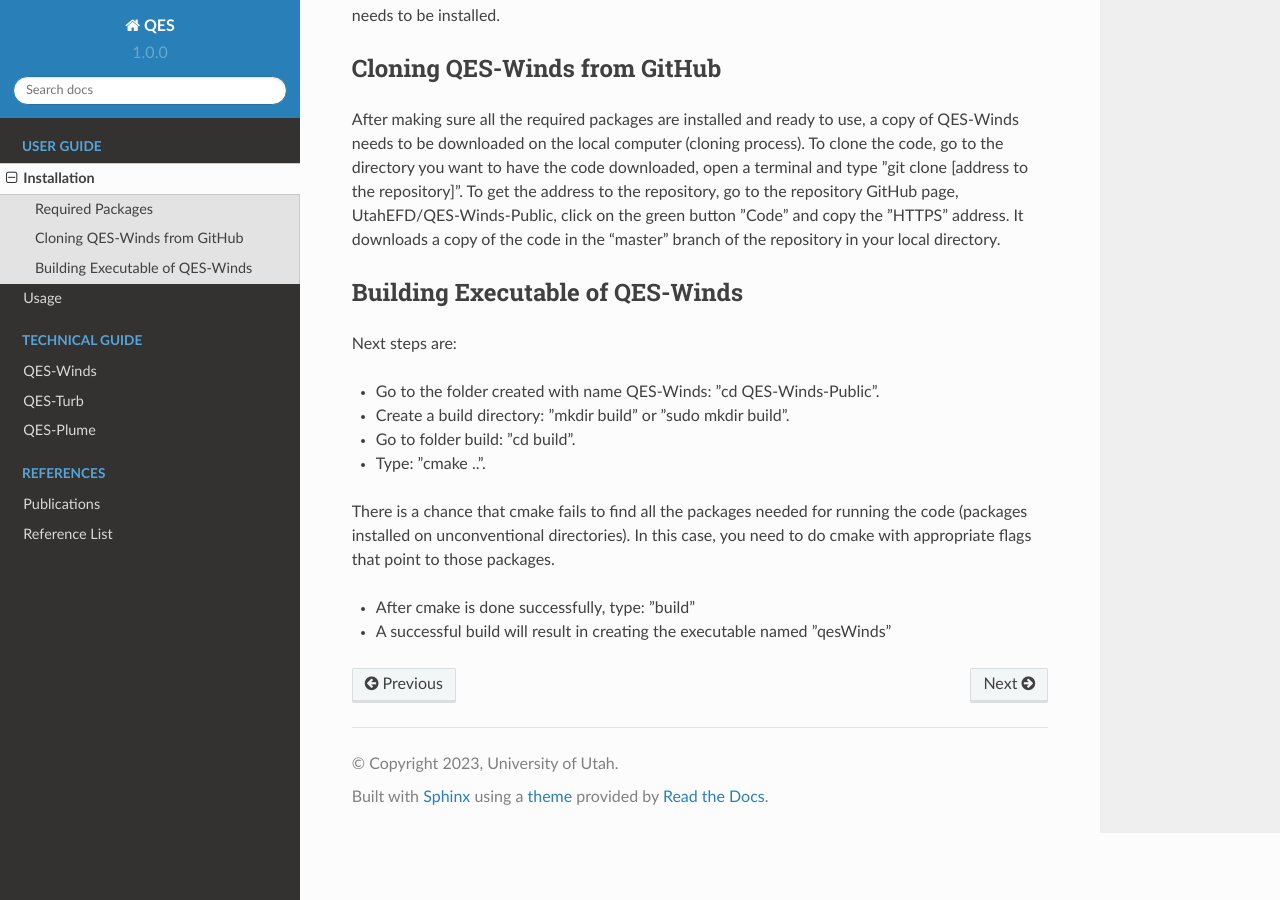
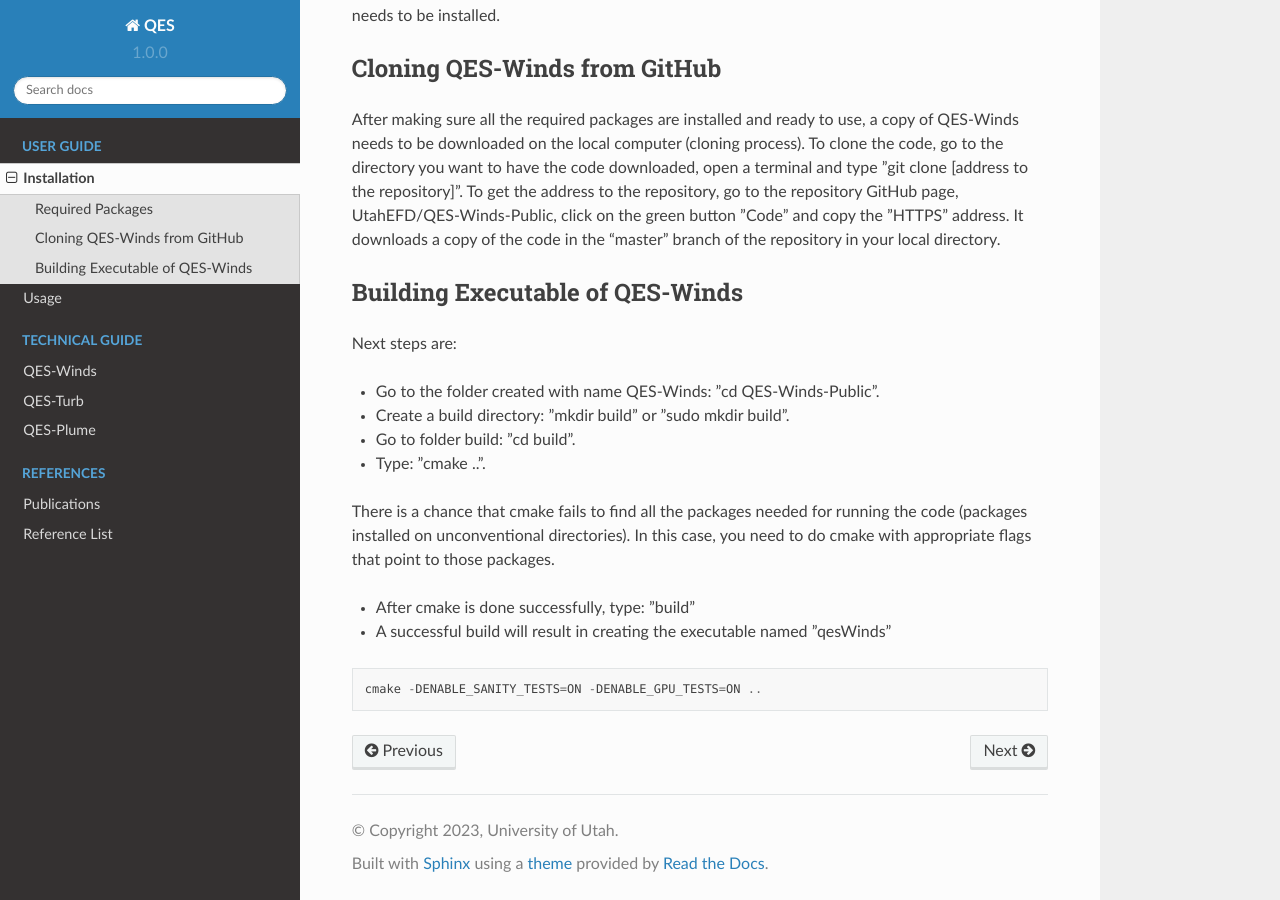
Before and after one commit to fmargairaz/rtd-tutorial, a Sphinx documentation site: the page built from docs/source/Installation.rst, in a window 1280 px wide and 900 px high, scrolled down 740 px. Built offline with Sphinx 7.4.7 and the Read the Docs theme 2.0.0, drawn with Linux system fonts in a browser that asks for light colours.

Commit message:
test listing

```diff
--- a/docs/source/Installation.rst
+++ b/docs/source/Installation.rst
@@ -71,3 +71,7 @@ those packages.
 
 -  A successful build will result in creating the executable named
    ”qesWinds”
+
+::
+
+   cmake -DENABLE_SANITY_TESTS=ON -DENABLE_GPU_TESTS=ON ..
```
